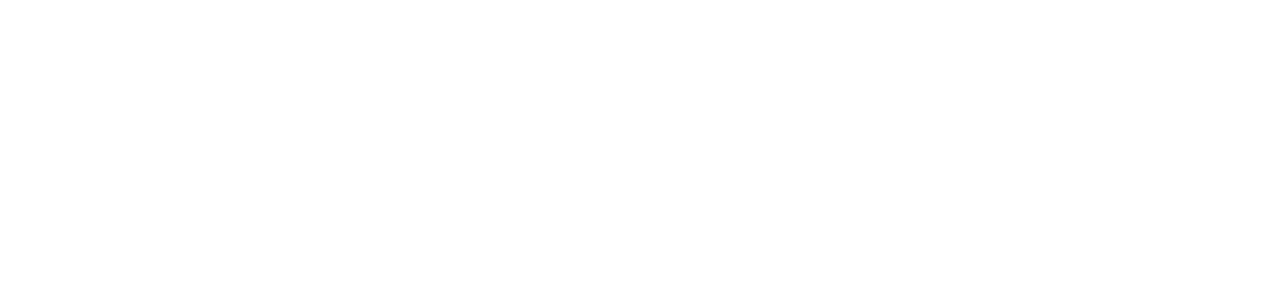
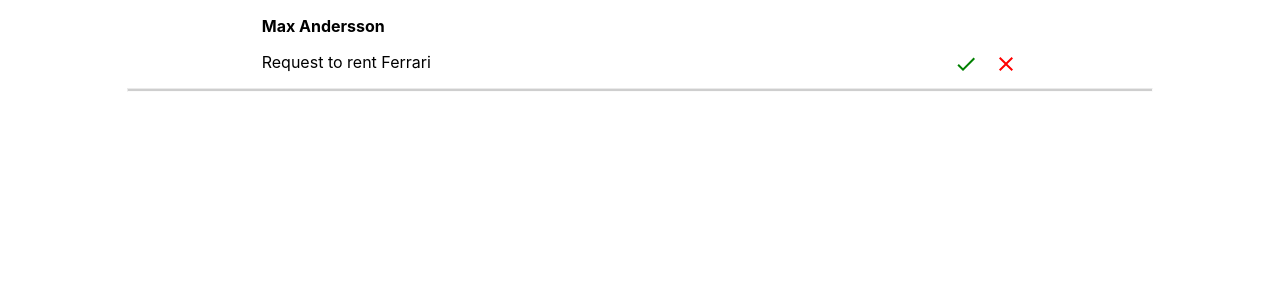
Before and after one commit to Vacannot/PinkRent, a React (Create React App) app: page /NotificationPage in a window 1280 px wide. Before the commit this address had no page. Shown: the top 300 px of the page. Built offline with nearby package versions, Linux system fonts and the light colour scheme.

Commit message:
notification compenent

```diff
--- a/package.json
+++ b/package.json
@@ -6,7 +6,8 @@
     "@emotion/react": "^11.10.5",
     "@emotion/styled": "^11.10.5",
     "@fontsource/montserrat": "^4.5.13",
-    "@mui/material": "^5.10.14",
+    "@mui/icons-material": "^5.10.15",
+    "@mui/material": "^5.10.15",
     "@testing-library/jest-dom": "^5.16.5",
     "@testing-library/react": "^13.4.0",
     "@testing-library/user-event": "^13.5.0",
--- a/src/App.tsx
+++ b/src/App.tsx
@@ -1,12 +1,14 @@
 import { Routes, BrowserRouter, Route } from "react-router-dom";
-import StartPage from "./pages/Layout";
-import LoginPage from "./pages/LoginPage";
+import LoginPage from "./Pages/LoginPage";
+import Layout from "./Pages/Layout";
+import NotificationPage from "./Pages/NotificationPage";
 function App() {
   return (
     <div>
       <BrowserRouter>
         <Routes>
-          <Route path="/" element={<StartPage />} />
+          <Route path="/" element={<Layout />} />
+          <Route path="NotificationPage" element={<NotificationPage />} />
           <Route path="loginPage" element={<LoginPage />} />
         </Routes>
       </BrowserRouter>
--- a/src/Pages/Layout.tsx
+++ b/src/Pages/Layout.tsx
@@ -1,6 +1,6 @@
 import { Link } from "react-router-dom";
 
-function StartPage() {
+function Layout() {
     return (
     <Link to="loginPage">
         <button>Hejsan</button>
@@ -9,4 +9,4 @@
     )
 }
 
-export default StartPage;
+export default Layout;
--- a/src/Pages/LoginPage.tsx
+++ b/src/Pages/LoginPage.tsx
@@ -1,6 +1,6 @@
 function LoginPage() {
     return (
-        <div>Hejsan</div>
+        <div>Sommar</div>
     )
 }
 
--- /dev/null
+++ b/src/Pages/NotificationPage.tsx
@@ -0,0 +1,12 @@
+import NotificationCard from "../components/NotificationComponent/NotificationCard";
+
+
+function NotificationPage() {
+    return (
+        <div>
+            <NotificationCard />
+        </div>
+    )
+}
+
+export default NotificationPage;
--- /dev/null
+++ b/src/components/NotificationComponent/NotificationCard.module.scss
@@ -0,0 +1,28 @@
+.container1 {
+    width: 100%;
+}
+.container {
+    display: flex;
+    height: 5rem;
+    justify-content: space-around;
+}
+.line {
+    height: .1rem;
+    width: 80%;
+    background-color: rgb(15, 15, 15);
+    opacity: 0.2;
+}
+.name {
+    font-weight: bold;
+}
+.colorGreen {
+    color: green;
+    margin-right: 1rem;
+}
+.colorRed {
+    color: red;
+}
+.icons {
+    display: flex;
+    align-items: end;
+}
--- /dev/null
+++ b/src/components/NotificationComponent/NotificationCard.tsx
@@ -0,0 +1,31 @@
+import styles from "./NotificationCard.module.scss"
+import CheckIcon from '@mui/icons-material/Check';
+import CloseIcon from '@mui/icons-material/Close';
+function NotificationCard() {
+    return (
+      <div className={styles.container1} >
+        <div className={styles.container}>
+
+        <div>
+        <p className={styles.name} >Max Andersson</p>
+        <p>Request to rent Ferrari</p>
+        </div>
+        <div className={styles.icons} >
+            <div className={styles.colorGreen} >
+            < CheckIcon />
+            </div>
+             <div className={styles.colorRed} >
+            < CloseIcon />
+             </div>
+
+        </div>
+        </div>
+           <hr className={styles.line} ></hr>
+      </div>
+     )
+    }
+
+
+
+
+export default NotificationCard;
```
Also changed, not shown: 1 other file (tests, documents, lock files or other folders).
